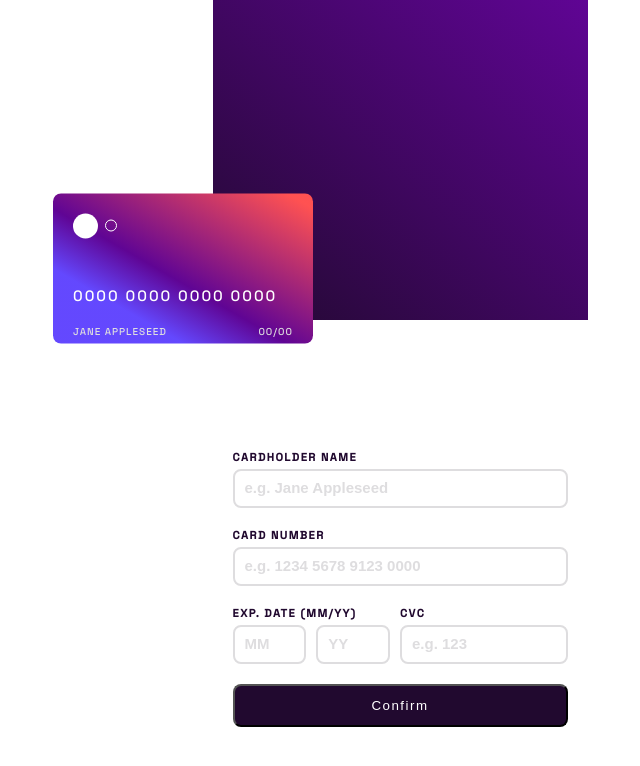
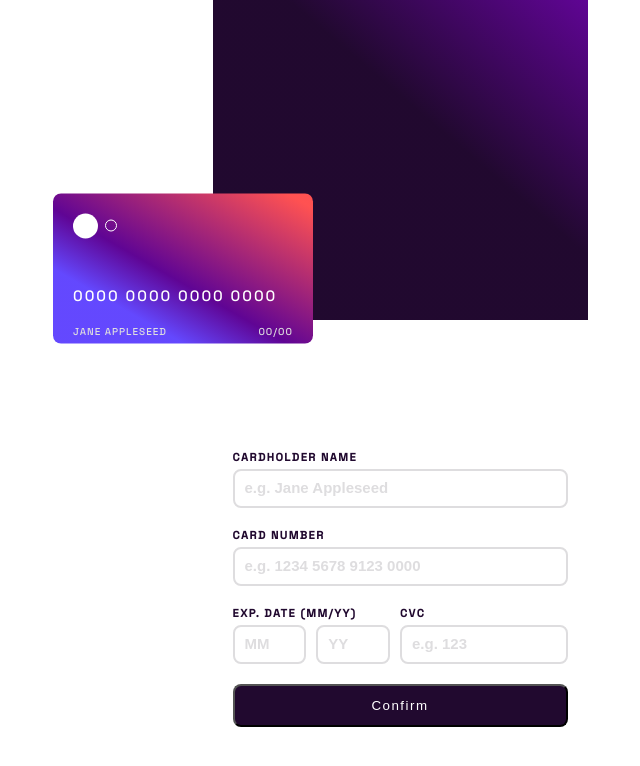
Before and after one commit to Rachelwebdev/Interactive-card-details-react, a React (Create React App) app: page / in a window 1280 px wide. Shown: the top 766 px of the page, without its empty margins (240-880 px from the left). Built offline with nearby package versions, Linux system fonts and the light colour scheme.

Commit message:
style:  positioned the whole container to relative

```diff
--- a/src/Components/mainComponent.css
+++ b/src/Components/mainComponent.css
@@ -2,11 +2,12 @@
   width: 375px;
   height: 100vh;
   margin: 0 auto;
+  position: relative;
 }
 .upper-section {
   background: linear-gradient(
     to top right,
-    hsl(278, 68%, 11%),
+    hsl(278, 68%, 11%) 60%,
     hsl(278, 94%, 30%)
   );
   height: 40%;
```
